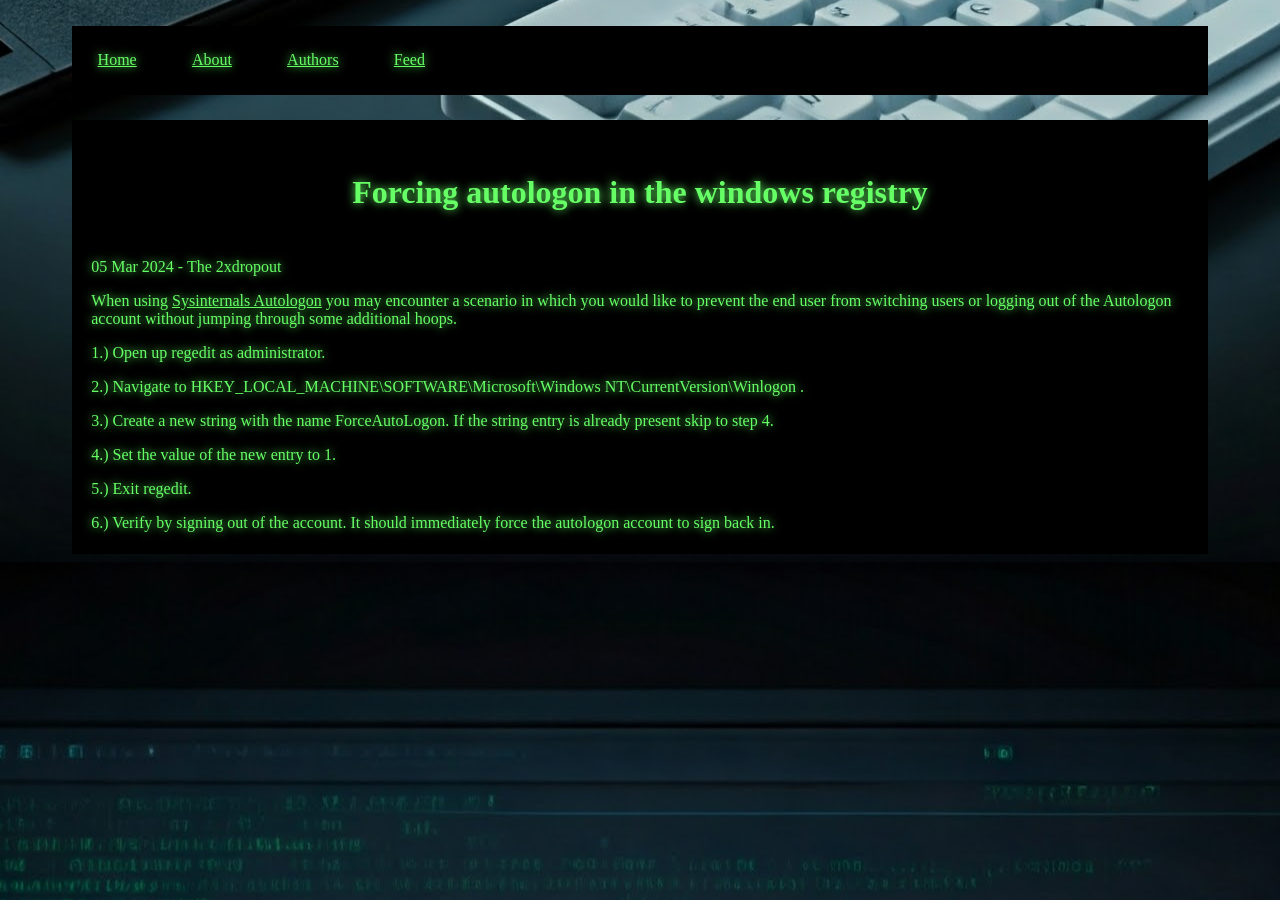
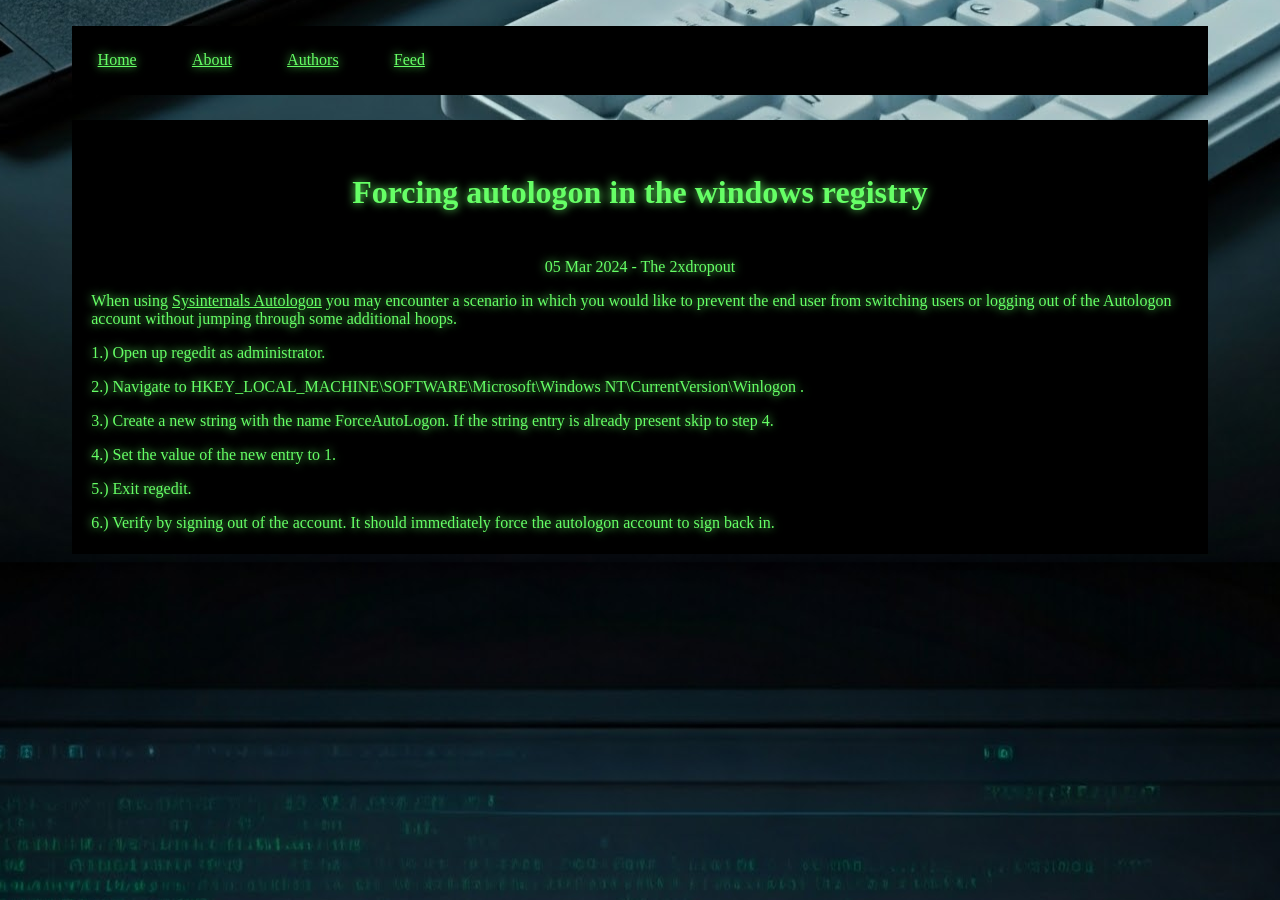
Before and after one commit to Philip-Otter/pbandt.github.io, a Jekyll site: the page built from _posts/2024-03-05-Forcing Autologon In The Windows Registry.md, in a window 1280 px wide. Built offline with Jekyll 4.4.1, drawn with Linux system fonts in a browser that asks for light colours.

Commit message:
Update post.html

```diff
--- a/_layouts/post.html
+++ b/_layouts/post.html
@@ -2,6 +2,6 @@
 layout: default
 ---
 <h1>{{page.title}}</h1>
-<p>{{ page.date | date_to_string }} - {{ page.author }}</p>
+<p style = "text-align: center;">{{ page.date | date_to_string }} - {{ page.author }}</p>
 
 {{ content }}
```
